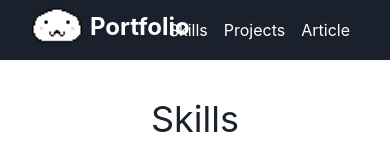
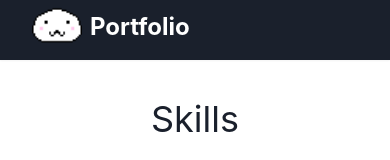
Before and after one commit to sergicalsix/Portfolio, a Next.js app: page /skill in a window 390 px wide. Shown: the top 160 px of the page. Built offline with nearby package versions, Linux system fonts and the light colour scheme.

Commit message:
[fix] add respensive header

```diff
--- a/src/components/Header.js
+++ b/src/components/Header.js
@@ -1,9 +1,12 @@
 // Header.js
 
-import { Box, Flex, Link, Text , Image} from "@chakra-ui/react";
+import { Box, Flex, Link, Text , Image, useMediaQuery} from "@chakra-ui/react";
 import NextLink from "next/link";
 
 const Header = () => {
+
+  const [isMobile] = useMediaQuery('(max-width: 600px)');
+
   return (
     <Box as="header" bg="gray.800" py="5px" px={8} boxShadow="sm" position="sticky" top={0} zIndex={999}>
       <Flex justify="space-between" align="center">
@@ -17,7 +20,7 @@ const Header = () => {
 
         </NextLink>
 
-        <Flex>
+        <Flex display={isMobile ? 'none' : 'block'}>
           {/* <NextLink href="/about" passHref>
             <Link mx={2} color="black">About</Link>
           </NextLink> */}
```
